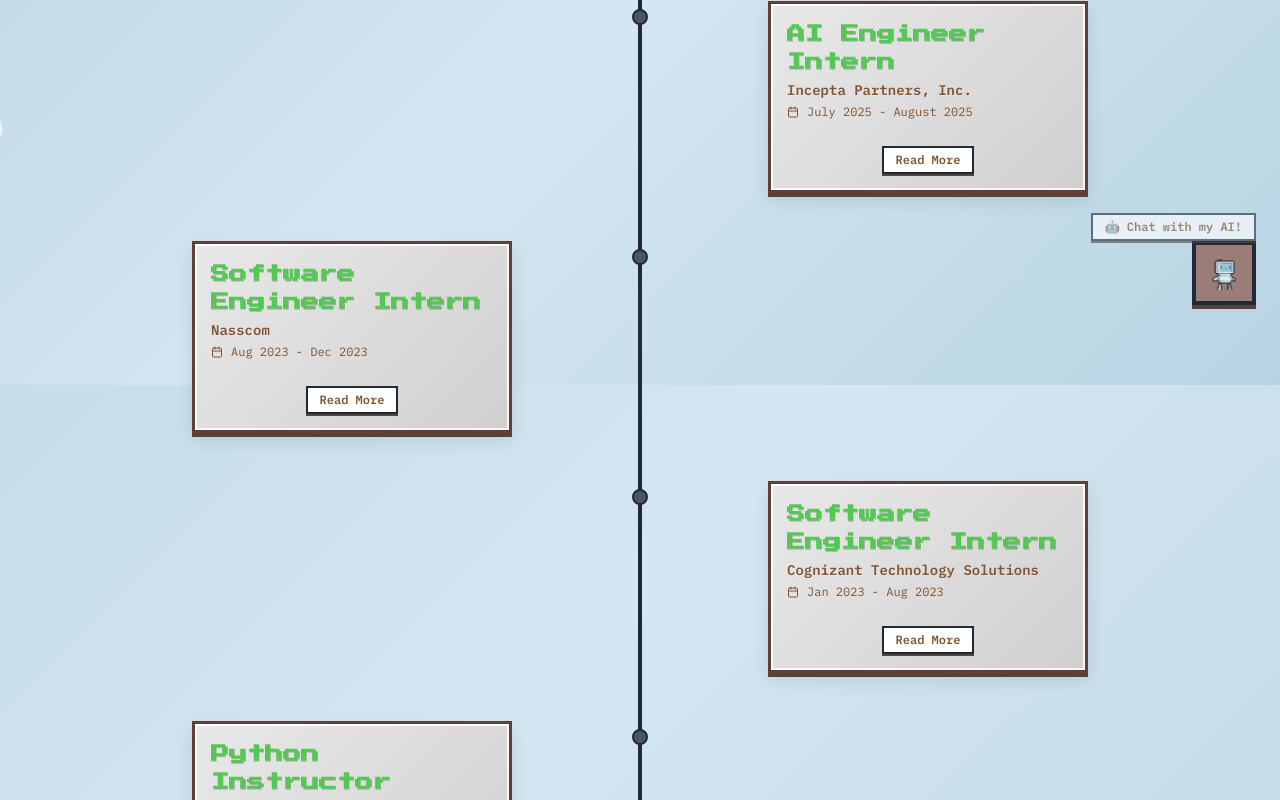
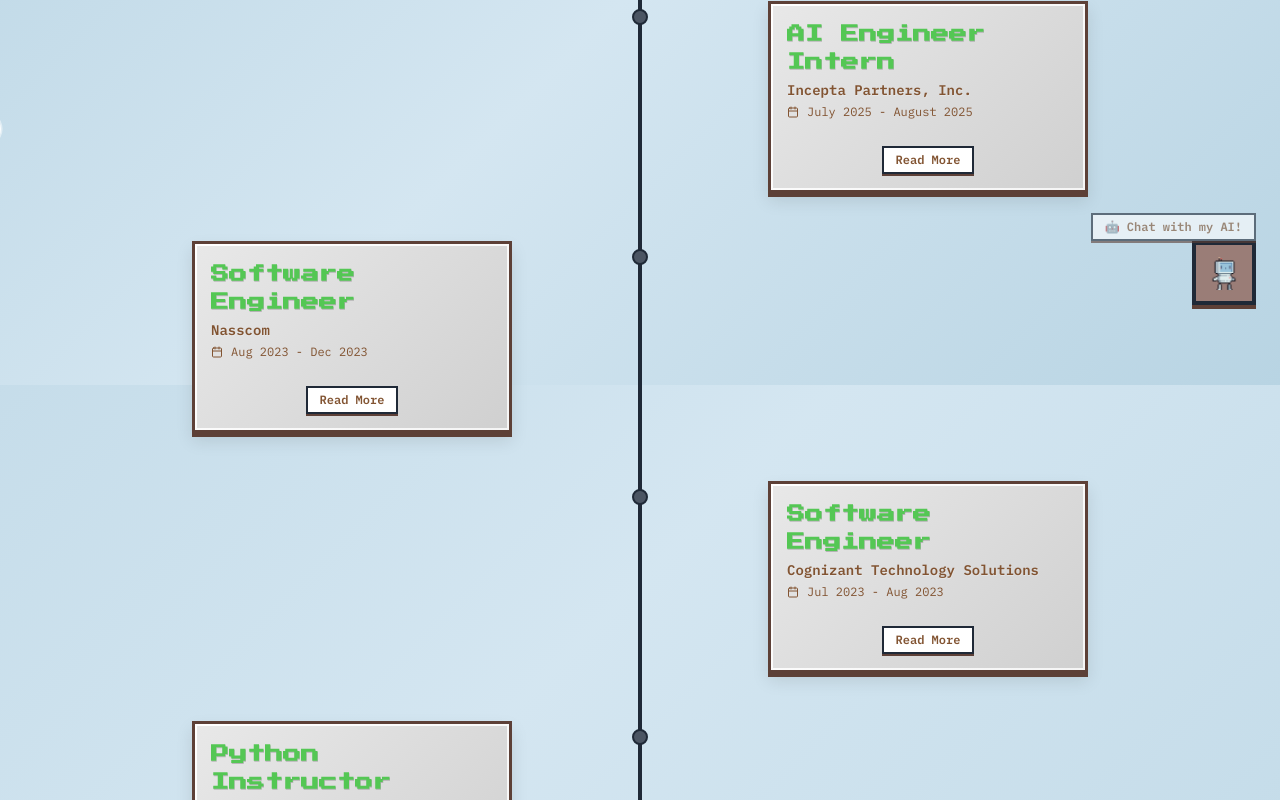
Before and after one commit to abheexx/abheeshta.github.io, a React (Vite) app: page /#/experience in a window 1280 px wide. Shown: the part 415-1215 px from the top of the page. Built offline with nearby package versions, Linux system fonts and the light colour scheme; the HTML template or start-up script is replaced by a standard one.

Commit message:
Update Experience.tsx

```diff
--- a/src/pages/Experience.tsx
+++ b/src/pages/Experience.tsx
@@ -47,7 +47,7 @@ const Experience: React.FC = () => {
     },
     {
       id: 3,
-      title: "Software Engineer Intern",
+      title: "Software Engineer",
       company: "Nasscom",
       location: "New Delhi, India",
       period: "Aug 2023 - Dec 2023",
@@ -61,10 +61,10 @@ const Experience: React.FC = () => {
     },
     {
       id: 4,
-      title: "Software Engineer Intern",
+      title: "Software Engineer",
       company: "Cognizant Technology Solutions",
       location: "Hyderabad, India",
-      period: "Jan 2023 - Aug 2023",
+      period: "Jul 2023 - Aug 2023",
       description: "",
       technologies: ["Python", "Django", "MySQL", "Spark", "Jenkins", "Vault", "Consul"],
       achievements: [
```
